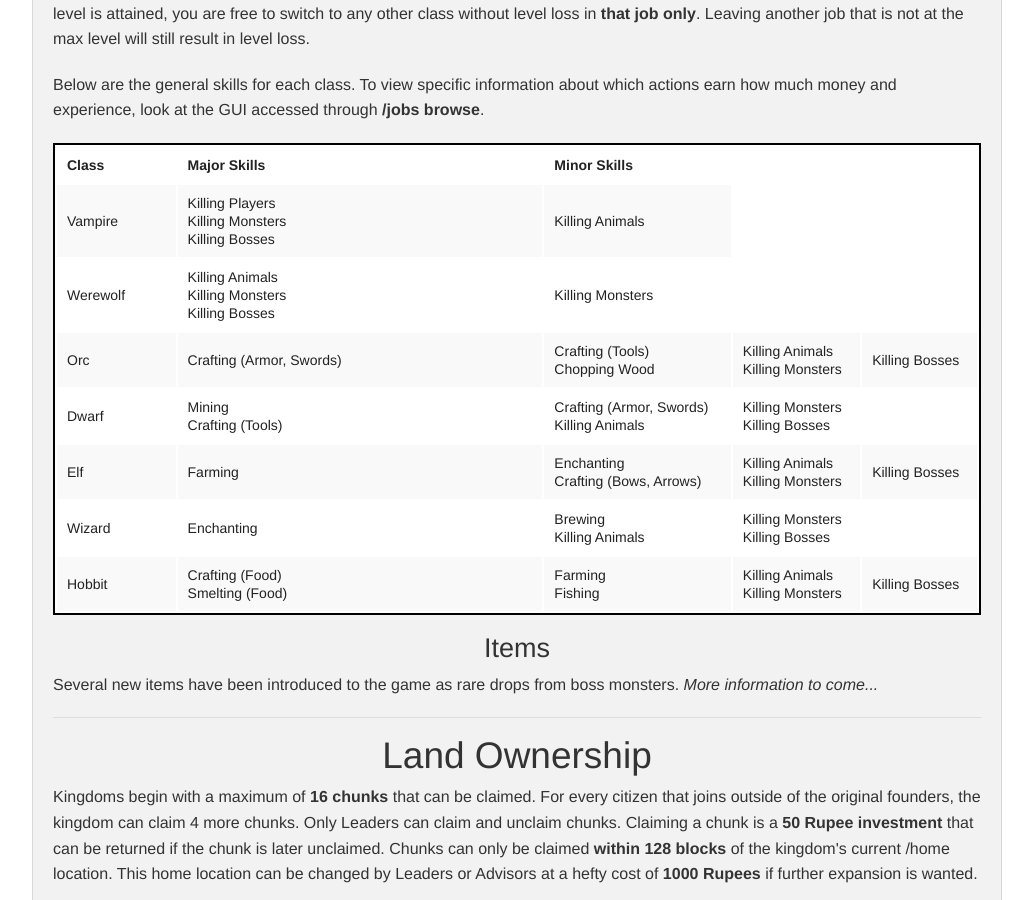
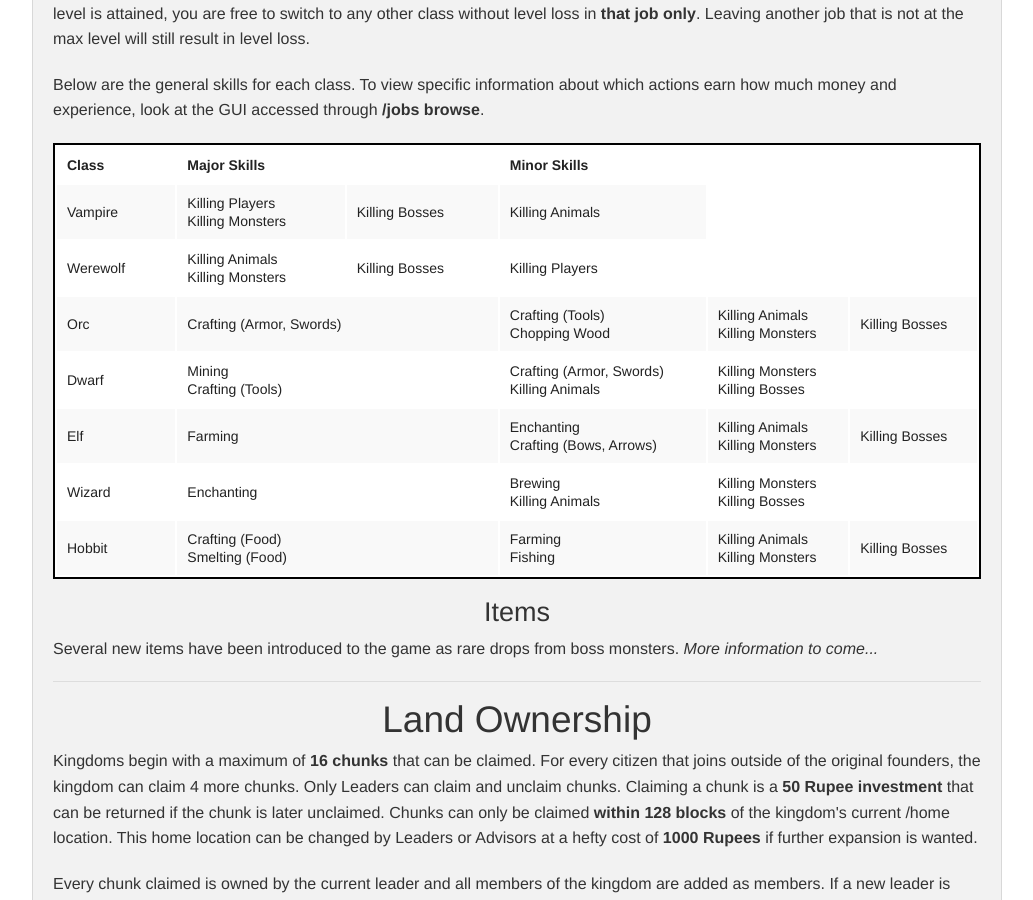
Before and after one commit to damnation-eu/website-beta, a Jekyll site: the page built from rpg-gameplay.md, in a window 1280 px wide and 900 px high, scrolled down 2493 px. Shown: the whole window, without its empty margins (123-1156 px from the left). Built offline with Jekyll 4.4.1, drawn with Linux system fonts in a browser that asks for light colours; nearby versions of some CDN libraries; library files that are not in the unit come from our copies.

Commit message:
Update rpg-gameplay.md

```diff
--- a/rpg-gameplay.md
+++ b/rpg-gameplay.md
@@ -116,48 +116,50 @@
 <table class="tg sortable" width="100%" style="background-color:#FFF; text-align:center; border: 2px solid #000;">
   <tr>
     <th class="tg-yw4l" style="font-weight: bold;" width="13%">Class</th>
-    <th class="tg-yw4l" width="40%">Major Skills</th>
-    <th class="tg-yw4l" width="47%" colspan="3">Minor Skills</th>
+    <th class="tg-yw4l" width="35%" colspan="2">Major Skills</th>
+    <th class="tg-yw4l" width="52%" colspan="3">Minor Skills</th>
   </tr>
   <tr>
     <td class="tg-9hbo">Vampire</td>
-    <td class="tg-9hbo">Killing Players<br/>Killing Monsters<br/>Killing Bosses</td>
+    <td class="tg-9hbo">Killing Players<br/>Killing Monsters</td>
+    <td class="tg-9hbo">Killing Bosses</td>
     <td class="tg-9hbo">Killing Animals</td>
   </tr>
   <tr>
     <td class="tg-9hbo">Werewolf</td>
-    <td class="tg-9hbo">Killing Animals<br/>Killing Monsters<br/>Killing Bosses</td>
-    <td class="tg-9hbo">Killing Monsters</td>
+    <td class="tg-9hbo">Killing Animals<br/>Killing Monsters</td>
+    <td class="tg-9hbo">Killing Bosses</td>
+    <td class="tg-9hbo">Killing Players</td>
   </tr>
   <tr>
     <td class="tg-9hbo">Orc</td>
-    <td class="tg-9hbo">Crafting (Armor, Swords)</td>
+    <td class="tg-9hbo" colspan="2">Crafting (Armor, Swords)</td>
     <td class="tg-9hbo">Crafting (Tools)<br/>Chopping Wood</td>
     <td class="tg-9hbo">Killing Animals<br/>Killing Monsters</td>
     <td class="tg-9hbo">Killing Bosses</td>
   </tr>
   <tr>
     <td class="tg-9hbo">Dwarf</td>
-    <td class="tg-9hbo">Mining<br/>Crafting (Tools)</td>
+    <td class="tg-9hbo" colspan="2">Mining<br/>Crafting (Tools)</td>
     <td class="tg-9hbo">Crafting (Armor, Swords)<br/>Killing Animals</td>
     <td class="tg-9hbo">Killing Monsters<br/>Killing Bosses</td>
   </tr>
   <tr>
     <td class="tg-9hbo">Elf</td>
-    <td class="tg-9hbo">Farming</td>
+    <td class="tg-9hbo" colspan="2">Farming</td>
     <td class="tg-9hbo">Enchanting<br/>Crafting (Bows, Arrows)</td>
     <td class="tg-9hbo">Killing Animals<br/>Killing Monsters</td>
     <td class="tg-9hbo">Killing Bosses</td>
   </tr>
   <tr>
     <td class="tg-9hbo">Wizard</td>
-    <td class="tg-9hbo">Enchanting</td>
+    <td class="tg-9hbo" colspan="2">Enchanting</td>
     <td class="tg-9hbo">Brewing<br/>Killing Animals</td>
     <td class="tg-9hbo">Killing Monsters<br/>Killing Bosses</td>
   </tr>
   <tr>
     <td class="tg-9hbo">Hobbit</td>
-    <td class="tg-9hbo">Crafting (Food)<br/>Smelting (Food)</td>
+    <td class="tg-9hbo" colspan="2">Crafting (Food)<br/>Smelting (Food)</td>
     <td class="tg-9hbo">Farming<br/>Fishing</td>
     <td class="tg-9hbo">Killing Animals<br/>Killing Monsters</td>
     <td class="tg-9hbo">Killing Bosses</td>
```
